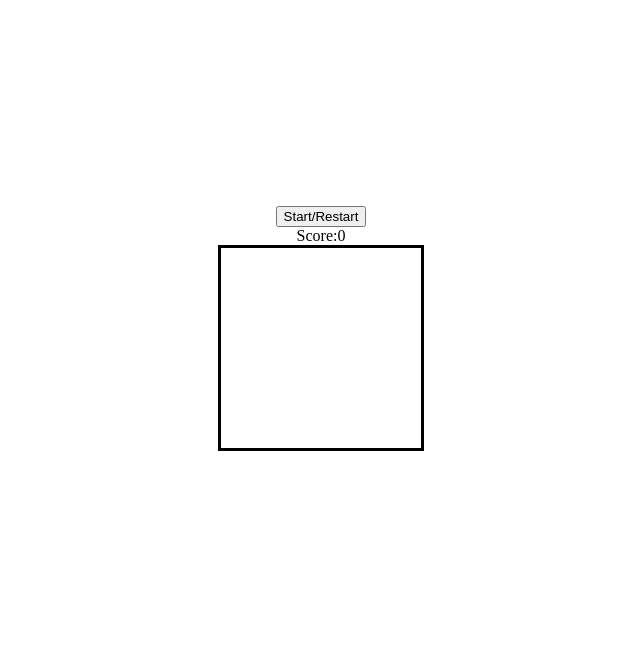
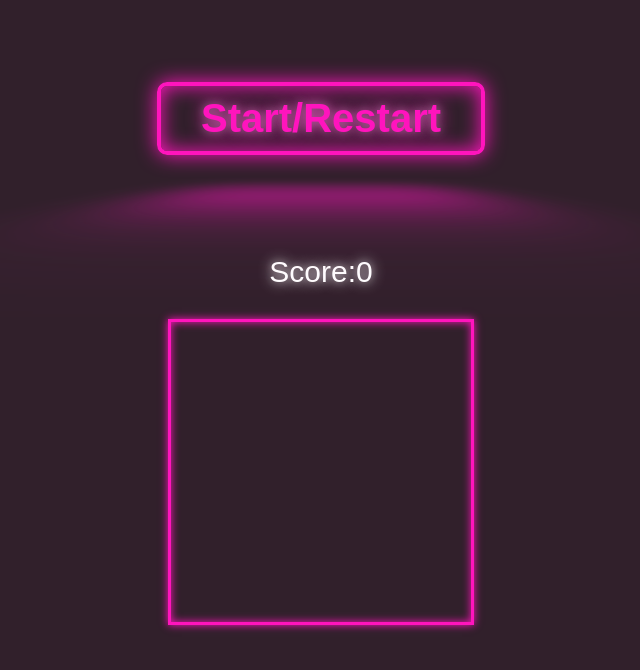
Before and after one commit to Nikolla-L/nokia_snake, a plain HTML site: page index.html in a window 1280 px wide. Shown: the whole page, without its empty margins (319-959 px from the left). Drawn offline with Linux system fonts and the light colour scheme.

Commit message:
Update style.css

```diff
--- a/style.css
+++ b/style.css
@@ -1,27 +1,110 @@
+:root{
+    --clr-neon: hsl(317 100% 54%);
+    --clr-bg: hsl(323 21% 16%);
+}
+
+
 body{
     display:flex;
     justify-content: center;
     align-items: center;
     flex-direction: column;
     height:80vh;
+    font-family:sans-serif;
+    color:var(--clr-neon);
+    background-color: var(--clr-bg);
+}
+.start{
+    margin:50px auto;
+    font-size:2.5rem;
+    color: var(--clr-neon);
+    font-weight:bolder;
+    border:var(--clr-neon) 4px solid;
+    outline:none;
+    background-color: rgba(238, 130, 238, 0);
+    padding:.25em 1em;
+    border-radius:.25em;
+    text-shadow: 0 0 0.25em hsl(0 0% 100% / 0.35), 0 0 .45em currentColor;
+    box-shadow:inset 0 0 0.5em 0 var(--clr-neon), 0 0 0.5em 0 var(--clr-neon);
+    position:relative;
+    transition: background-color 100ms linear;
+}
+.start::before{
+    content:"";
+    position: absolute;
+    background-color: var(--clr-neon);
+    top:120%;
+    left:0;
+    width:100%;
+    height:100%;
+    transform:perspective(1em) rotateX(40deg) scale(1, 0.35);
+    filter: blur(1em);
+    opacity: 0.7;
+    pointer-events:none;
+}
+.start:hover{
+    background:var(--clr-neon);
+    color:var(--clr-bg);
+    text-shadow: none;
+}
+.start::after{
+    content: "";
+    position:absolute;
+    top:0;
+    right:0;
+    bottom:0;
+    left:0;
+    box-shadow: 0 0 2em .5em var(--clr-neon);
+    opacity: 0;
+    transition: opacity 100ms linear;
+}
+.start:hover::before{
+    opacity:1;
+}
+.start:hover::after{
+    opacity:1;
+}
+.score{
+    margin:50px 0 30px 0;
+    color:white;
+    font-size:30px;
+    text-shadow: 0 0 0.25em hsl(0 0% 100% / 0.35), 0 0 .45em currentColor;
 }
 .grid{
-    width:200px;
-    height:200px;
+    width:300px;
+    height:300px;
     display: flex;
     flex-wrap: wrap;
     border-style: solid;
+    box-shadow:inset 0 0 0.5em 0 var(--clr-neon), 0 0 0.5em 0 var(--clr-neon);
+    transition:box-shadow .5s;
 }
 
 .grid div{
-    width:20px;
-    height:20px;
+    width:30px;
+    height:30px;
 }
 
 .snake{
-    background-color: rgb(0, 0, 235);
+    background-color: aqua;
 }
 
 .apple{
-    background-color: rgb(255, 43, 255);
+    background-color: rgb(252, 223, 252);
+    box-shadow: 0 0 0.5em 0 #fff;
 }
+.grid div img{
+    background-color: aquamarine;
+    width:30px;
+    height:30px;
+    object-fit: cover;
+}
+.apple img{
+    width:30px;
+    height:30px;
+    object-fit: cover;
+}
+@keyframes hit{
+    0%{box-shadow:inset 0 0 0.5em 0 var(--clr-neon), 0 0 0.5em 0 var(--clr-neon);}
+    100%{box-shadow:inset 0 0 1em 0 white, 0 0 0.5em 0 white;}
+}
```
